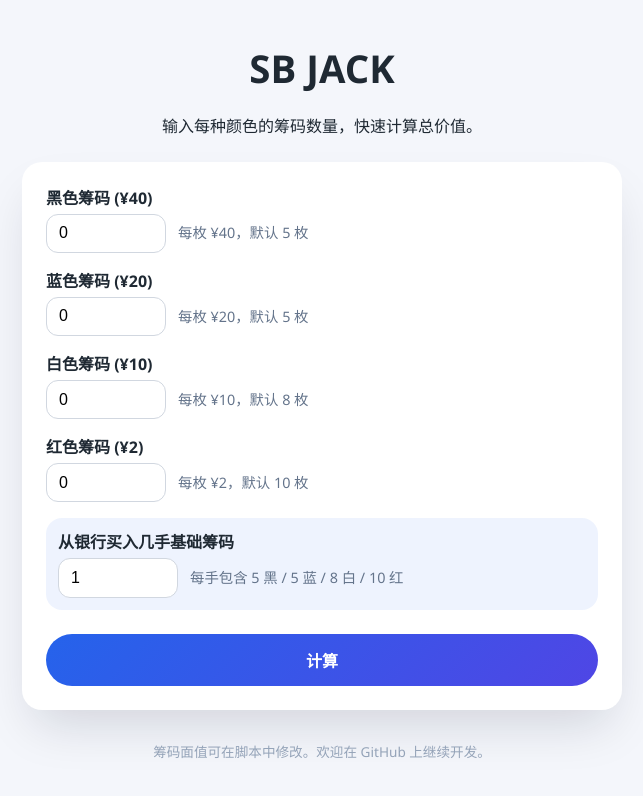
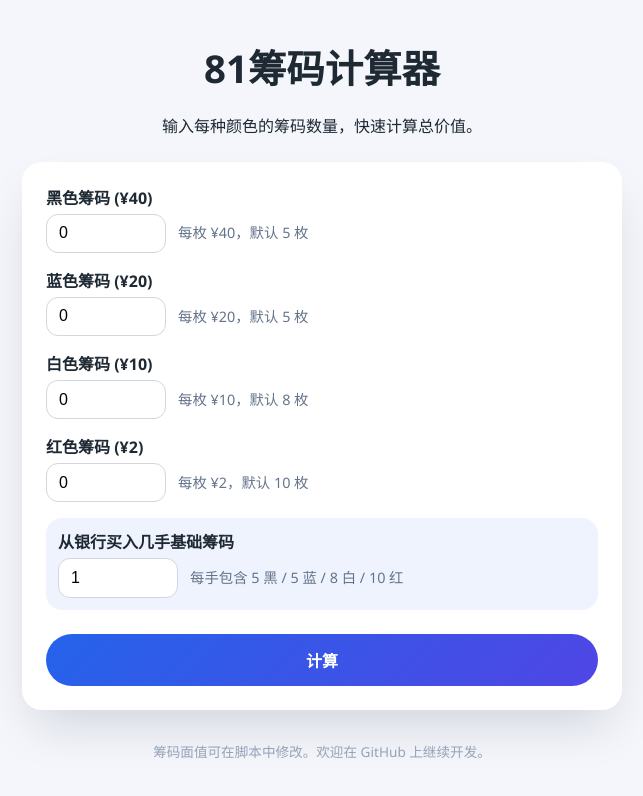
Before and after one commit to VVVVure/81-, a plain HTML site: page index.html in a window 1280 px wide. Shown: the whole page, without its empty margins (318-961 px from the left). Drawn offline with Linux system fonts and the light colour scheme.

Commit message:
title changed

```diff
--- a/index.html
+++ b/index.html
@@ -3,13 +3,13 @@
 <head>
   <meta charset="UTF-8">
   <meta name="viewport" content="width=device-width, initial-scale=1.0">
-  <title>SB jack</title>
+  <title>81</title>
   <link rel="stylesheet" href="styles.css">
 </head>
 <body>
   <main class="app">
     <header class="app__header">
-      <h1>SB JACK</h1>
+      <h1>81筹码计算器</h1>
       <p>输入每种颜色的筹码数量，快速计算总价值。</p>
     </header>
 
```
